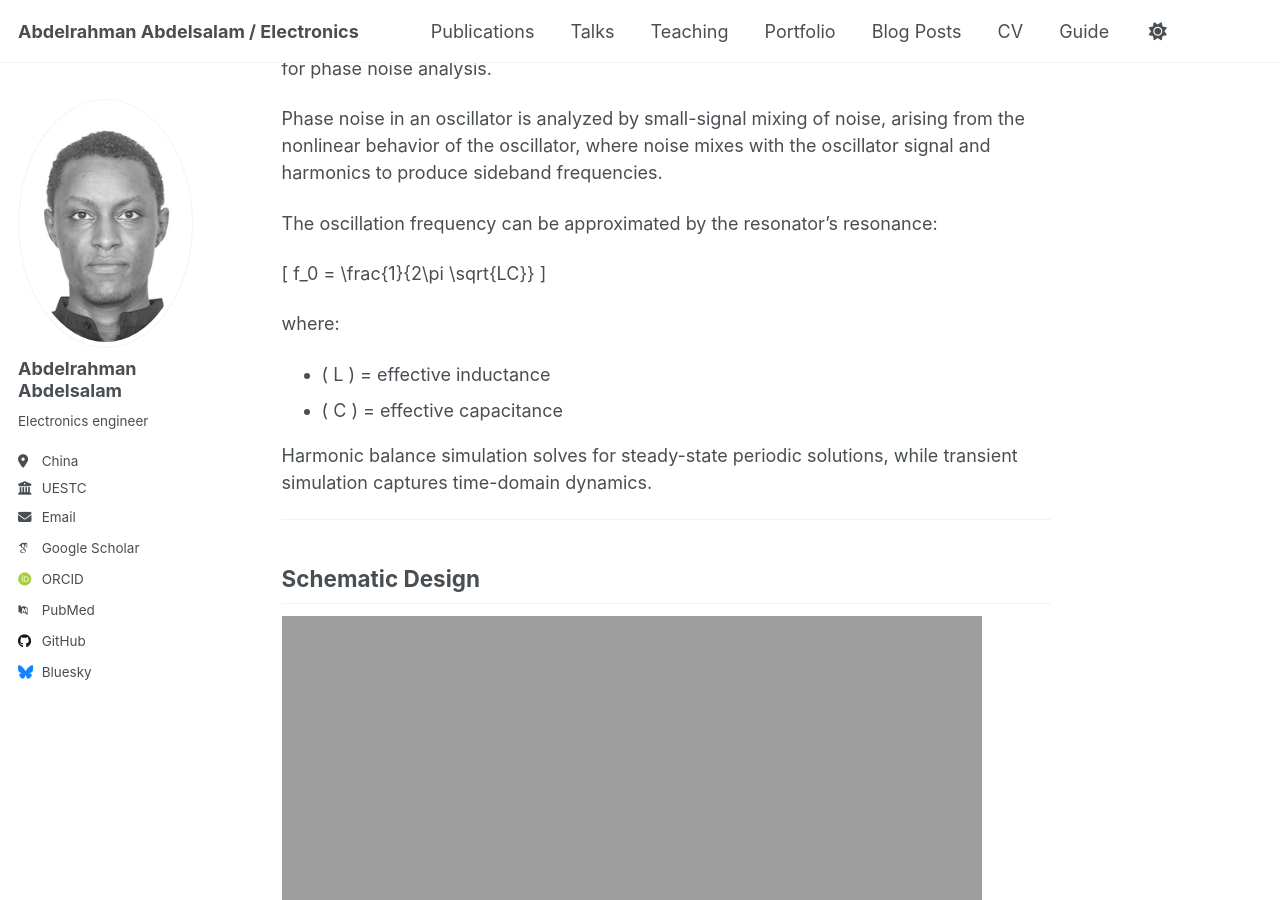
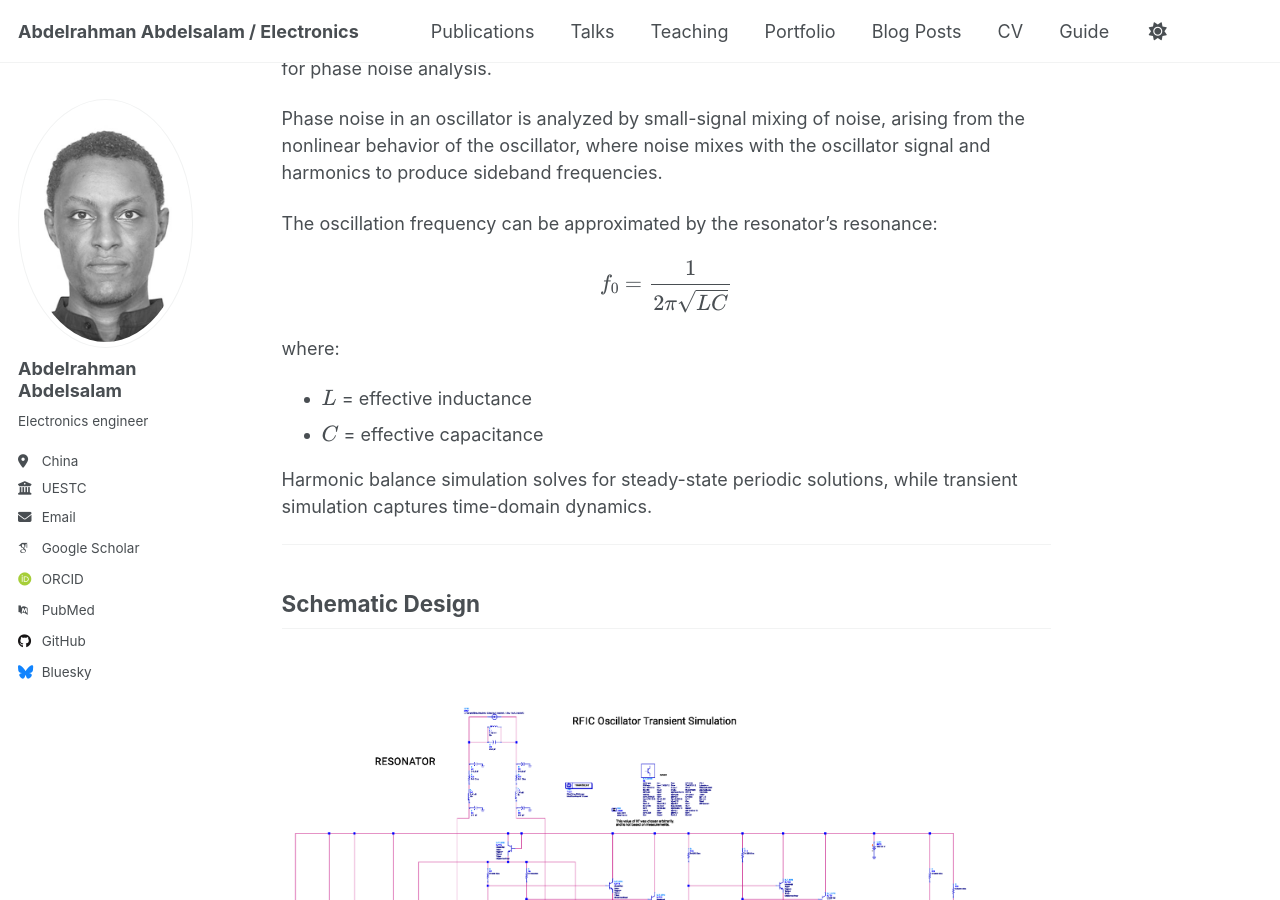
Before and after one commit to abdelrahman-dip/abdelrahmanosman.github.io, a Jekyll site: the page built from _posts/2025-09-16-blog-post-2.md, in a window 1280 px wide and 900 px high, scrolled down 727 px. Built offline with Jekyll 4.4.1, drawn with Linux system fonts in a browser that asks for light colours; some web fonts are replaced; a script that is not in the unit is left out.

Commit message:
Update 2025-09-16-blog-post-2.md

```diff
--- a/_posts/2025-09-16-blog-post-2.md
+++ b/_posts/2025-09-16-blog-post-2.md
@@ -29,13 +29,13 @@ Phase noise in an oscillator is analyzed by small-signal mixing of noise, arisin
 
 The oscillation frequency can be approximated by the resonator's resonance:
 
-\[
+$$
 f_0 = \frac{1}{2\pi \sqrt{LC}}
-\]
+$$
 
 where:
-- \( L \) = effective inductance
-- \( C \) = effective capacitance
+- \\( L \\) = effective inductance
+- \\( C \\) = effective capacitance
 
 Harmonic balance simulation solves for steady-state periodic solutions, while transient simulation captures time-domain dynamics.
 
@@ -43,7 +43,7 @@ Harmonic balance simulation solves for steady-state periodic solutions, while tr
 
 ## Schematic Design
 
-<img src="https://abdelrahman-dip.github.io/abdelrahmanosman.github.io/images/RFOSC/transient_schematic.png" alt="RFIC Oscillator Transient Schematic" width="700"/>
+<img src="https://abdelrahman-dip.github.io/abdelrahmanosman.github.io/images/RFOSC/transient_sim.png" alt="RFIC Oscillator Transient Schematic" width="700"/>
 
 The full schematic includes a resonator, BJTs (Q40MOD model), resistors, capacitors, and voltage sources (VDC=5V). The resonator is a ladder network with inductors, capacitors, and resistors for tuning the oscillation frequency.
 
```
